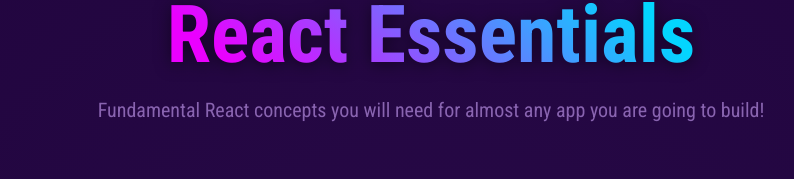
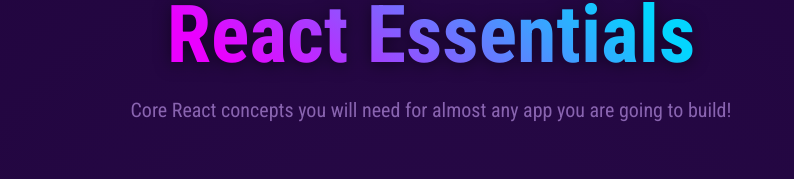
Before and after one commit to Dima-Sh13/ReactDemo-1, a React (Vite) app: page / in a window 1280 px wide. Shown: the part 159-338 px from the top of the page, without its empty margins (209-1003 px from the left). Built offline with nearby package versions, Linux system fonts and the light colour scheme.

Commit message:
dynamic components

```diff
--- a/src/App.jsx
+++ b/src/App.jsx
@@ -1,12 +1,19 @@
+const reactDescriptions = ['Fundamental', 'Crucial', 'Core'];
+
+function genRandomInt(max) {
+  return Math.floor(Math.random() * (max + 1));
+}
+
 function Header() {
   return (<header>
     <img src="src/assets/react-core-concepts.png" alt="Stylized atom" />
     <h1>React Essentials</h1>
     <p>
-      Fundamental React concepts you will need for almost any app you are
+      {reactDescriptions[genRandomInt(2)]} React concepts you will need for almost any app you are
       going to build!
     </p>
-  </header>);
+  </header>
+  );
 }
 
 
```
